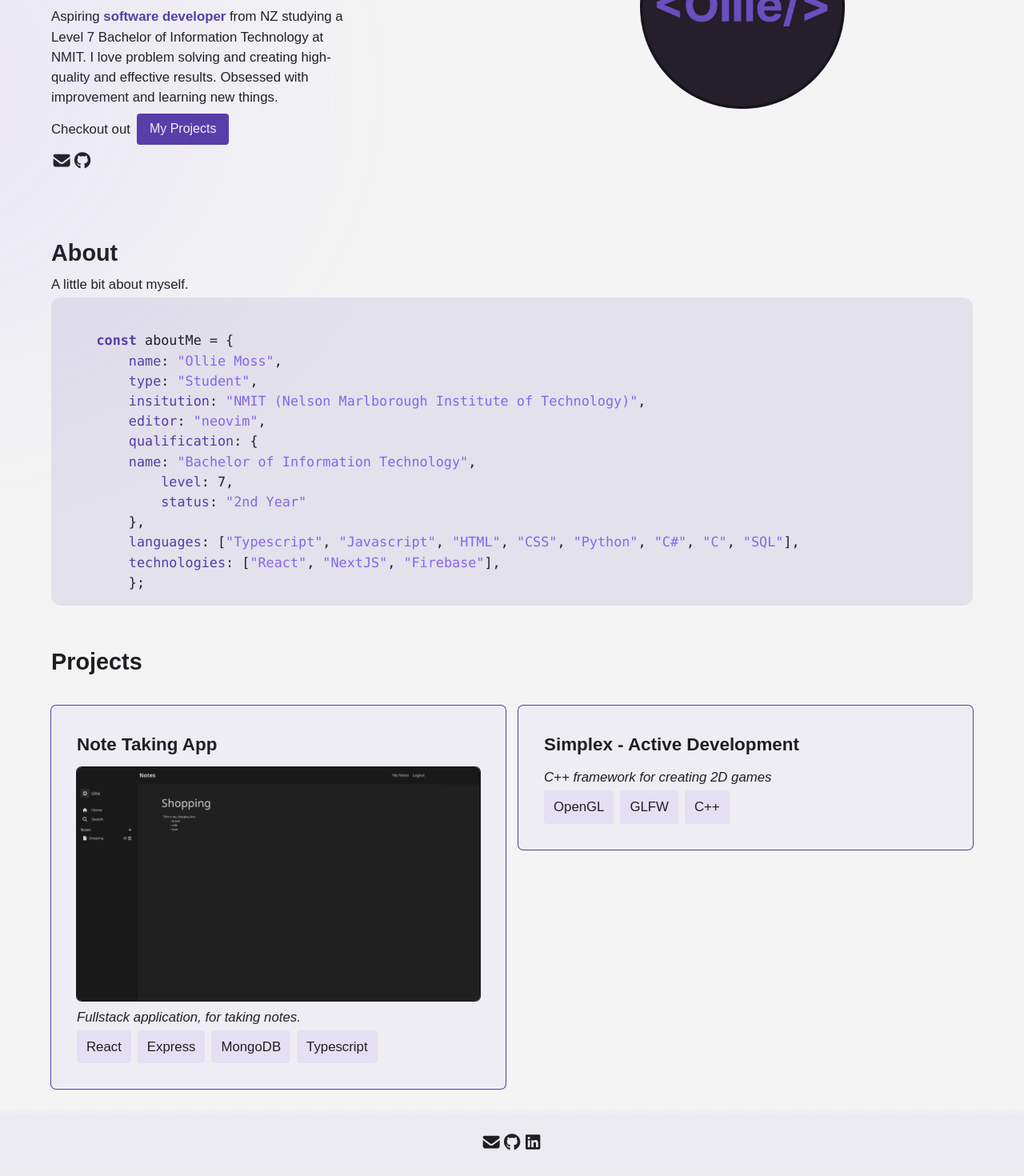
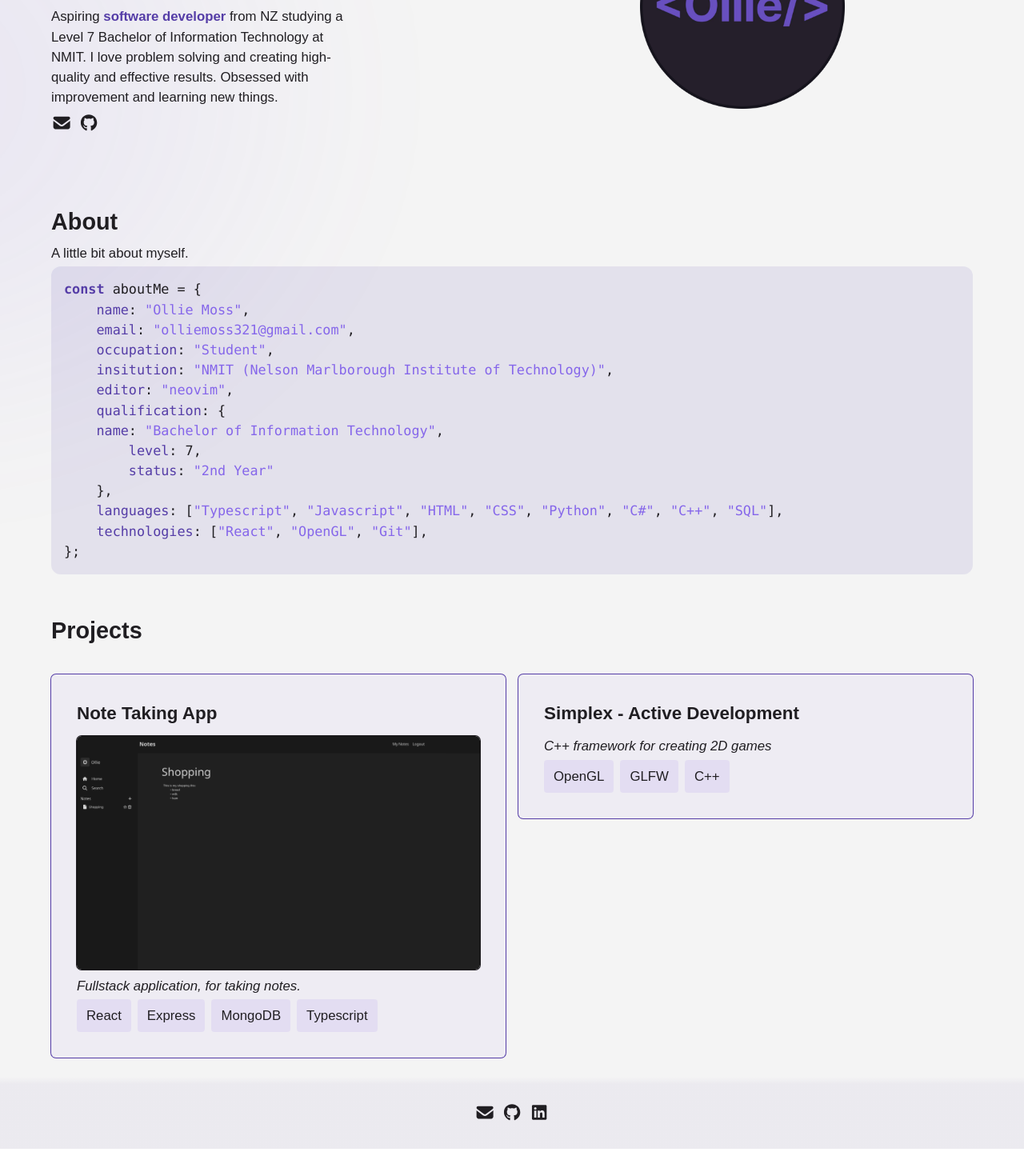
Before and after one commit to Ollie-Moss/my-portfolio, a React (Vite) app: page / in a window 1280 px wide. Shown: the part 288-1758 px from the top of the page at 80% size. After the commit the page ends 1724 px from the top, so only its background shows below. Built offline with nearby package versions, Linux system fonts and the light colour scheme; a web font is replaced by a local one.

Commit message:
Added email copy functionality and cleaned up project structure

```diff
--- a/src/App.tsx
+++ b/src/App.tsx
@@ -7,7 +7,8 @@ import Welcome from './components/WelcomeSection'
 
 function App() {
     return (
-        <div className="z-10 transition-colors text-base text-bg dark:text-white bg-white dark:bg-bg min-w-full min-h-[100vh] h-fit flex flex-col" >
+        <div className='transition-colors text-base text-bg dark:text-white bg-white dark:bg-bg min-w-full min-h-[100vh] h-fit '>
+            <div className="z-20 relative min-w-full min-h-[100vh] h-fit flex flex-col" >
                 <Header />
                 <main className='h-fit flex flex-col gap-12 px-6 py-3 md:px-16 md:py-6'>
                     {/* Top Section */}
@@ -20,6 +21,8 @@ function App() {
                 </main>
                 <Footer />
             </div>
+            <div id='bg-gradient' />
+        </div>
     )
 }
 
--- a/src/components/About.tsx
+++ b/src/components/About.tsx
@@ -1,10 +1,10 @@
 import CodeBlock from "./CodeBlock"
 
 export default function About() {
-    const aboutCode = `
-    const aboutMe = {
+    const aboutCode = `const aboutMe = {
     name: "Ollie Moss",
-        type: "Student",
+    email: "olliemoss321@gmail.com",
+    occupation: "Student",
     insitution: "NMIT (Nelson Marlborough Institute of Technology)",
     editor: "neovim",
     qualification: {
@@ -12,8 +12,8 @@ export default function About() {
         level: 7,
         status: "2nd Year"
     },
-        languages: ["Typescript", "Javascript", "HTML", "CSS", "Python", "C#", "C", "SQL"],
-        technologies: ["React", "NextJS", "Firebase"],
+    languages: ["Typescript", "Javascript", "HTML", "CSS", "Python", "C#", "C++", "SQL"],
+    technologies: ["React", "OpenGL", "Git"],
 };`
 
     return (
--- a/src/components/Footer.tsx
+++ b/src/components/Footer.tsx
@@ -1,17 +1,15 @@
-import type { SizeProp } from "@fortawesome/fontawesome-svg-core";
-import { faGithub, faLinkedin } from "@fortawesome/free-brands-svg-icons";
-import { faEnvelope } from "@fortawesome/free-solid-svg-icons";
-import { FontAwesomeIcon } from "@fortawesome/react-fontawesome";
+import CopyEmailIcon from "./icons/CopyEmailIcon";
+import GitHubIconLink from "./icons/GitHubIconLink";
+import LinkedInIconLink from "./icons/LinkedInIconLink";
 
 export default function Footer() {
-    const iconSize: SizeProp = "lg";
+
     return (
-        <footer className="py-8 w-full flex justify-center bg-gradient-to-t from-accent-dark/5 from-90% to-accent/0 to-100%">
-            {/* */}
-            <FontAwesomeIcon size={iconSize} icon={faEnvelope} />
-            <FontAwesomeIcon size={iconSize} icon={faGithub} />
-            <FontAwesomeIcon size={iconSize} icon={faLinkedin} />
-        </footer>
+        <footer className="py-8 w-full flex gap-2 justify-center bg-gradient-to-t from-accent-dark/5 from-90% to-accent/0 to-100%">
+            <CopyEmailIcon />
+            <GitHubIconLink />
+            <LinkedInIconLink />
+        </footer >
     )
 
 }
--- /dev/null
+++ b/src/components/ProjectCard.tsx
@@ -0,0 +1,30 @@
+import type { Project } from "../lib/types";
+
+export default function ProjectCard({ project }: { project: Project }) {
+    return (
+        <li className="bg-accent/5 dark:bg-bg-light p-8 text-base rounded-md ring-accent-dark dark:ring-accent ring-1 h-fit flex-col flex gap-1">
+            <h2 className="font-bold text-md mb-2">{project.name}</h2>
+            {project.imgPath && <img
+                src={project.imgPath}
+                className="w-full rounded-md ring-1 ring-bg mb-1" />}
+            <p className="italic">{project.description}</p>
+            <div className="flex gap-2 ">
+                {
+                    project.technologies.map(name => (
+                        <p
+                            key={name}
+                            className="px-3 py-2 rounded-sm bg-accent/10 dark:bg-bg-dark">
+                            {name}</p>
+                    ))
+                }
+            </div>
+            {project.github &&
+                <button className="px-4 py-2 text-sm bg-accent-dark dark:bg-accent text-white rounded">GitHub</button>
+            }
+            {project.link &&
+                <button className="px-4 py-2 text-sm bg-accent-dark dark:bg-accent text-white rounded">Live</button>
+            }
+
+        </li>
+    );
+}
--- a/src/components/Projects.tsx
+++ b/src/components/Projects.tsx
@@ -1,12 +1,5 @@
-export type Project = {
-    name: string,
-    description: string,
-    technologies: string[],
-    imgPath?: string,
-    imgAlt?: string,
-    link?: string,
-    github?: string
-}
+import type { Project } from "../lib/types"
+import ProjectCard from "./ProjectCard"
 
 export default function Projects() {
     const projects: Project[] = [
@@ -39,32 +32,3 @@ export default function Projects() {
     )
 
 }
-
-function ProjectCard({ project }: { project: Project }) {
-    return (
-        <li className="bg-accent/5 dark:bg-bg-light p-8 text-base rounded-md ring-accent-dark dark:ring-accent ring-1 h-fit flex-col flex gap-1">
-            <h2 className="font-bold text-md mb-2">{project.name}</h2>
-            {project.imgPath && <img
-                src={project.imgPath}
-                className="w-full rounded-md ring-1 ring-bg mb-1" />}
-            <p className="italic">{project.description}</p>
-            <div className="flex gap-2 ">
-                {
-                    project.technologies.map(name => (
-                        <p
-                            key={name}
-                            className="px-3 py-2 rounded-sm bg-accent/10 dark:bg-bg-dark">
-                            {name}</p>
-                    ))
-                }
-            </div>
-            {project.github &&
-                <button className="px-4 py-2 text-sm bg-accent-dark dark:bg-accent text-white rounded">GitHub</button>
-            }
-            {project.link &&
-                <button className="px-4 py-2 text-sm bg-accent-dark dark:bg-accent text-white rounded">Live</button>
-            }
-
-        </li>
-    );
-}
--- a/src/components/WelcomeSection.tsx
+++ b/src/components/WelcomeSection.tsx
@@ -1,10 +1,7 @@
-import type { SizeProp } from "@fortawesome/fontawesome-svg-core";
-import { faGithub } from "@fortawesome/free-brands-svg-icons";
-import { faEnvelope } from "@fortawesome/free-solid-svg-icons";
-import { FontAwesomeIcon } from "@fortawesome/react-fontawesome";
+import CopyEmailIcon from "./icons/CopyEmailIcon";
+import GitHubIconLink from "./icons/GitHubIconLink";
 
 export default function Welcome() {
-    const iconSize: SizeProp = "lg";
     return (
         <div className="mt-12 flex flex-col w-full">
             <h1 className="text-xl " >Hi, I'm</h1>
@@ -14,16 +11,11 @@ export default function Welcome() {
                 <p className="inline text-accent-dark dark:text-accent"> <strong>software developer </strong></p>
                 <p className="inline"> from NZ studying a Level 7 Bachelor of Information Technology at NMIT. I love problem solving and creating high-quality and effective results. Obsessed with improvement and learning new things. </p>
             </div>
-            <div className="flex gap-2 items-center my-2"><p>Checkout out</p>
-                <button className="px-4 py-2 text-sm bg-accent-dark dark:bg-accent text-white rounded">My Projects</button>
 
-            </div>
-
-            <div>
-                <FontAwesomeIcon size={iconSize} icon={faEnvelope} />
-                <FontAwesomeIcon size={iconSize} icon={faGithub} />
+            <div className="my-2 flex items-center gap-2">
+                <CopyEmailIcon />
+                <GitHubIconLink />
             </div>
         </div>
     )
-
 }
--- /dev/null
+++ b/src/components/icons/CopyEmailIcon.tsx
@@ -0,0 +1,42 @@
+import { FontAwesomeIcon } from "@fortawesome/react-fontawesome";
+import { useRef, useState } from "react";
+import { email, iconSize } from "../../lib/globals";
+import { faEnvelope } from "@fortawesome/free-solid-svg-icons";
+
+export default function CopyEmailIcon() {
+    const [copiedTextVisible, setCopiedTextVisible] = useState<boolean>(false);
+    const currentTimeout = useRef<number>(null);
+    const copyEmail = () => {
+        setCopiedTextVisible(true);
+        if (currentTimeout.current != null) clearTimeout(currentTimeout.current);
+        currentTimeout.current = setTimeout(() => {
+            setCopiedTextVisible(false);
+        }, 1000);
+
+        navigator.clipboard.writeText(email);
+    }
+    return (
+        <div>
+            <button
+                title={email}
+                onClick={copyEmail}>
+                <FontAwesomeIcon
+                    size={iconSize}
+                    icon={faEnvelope}
+                    className="hover:text-accent"
+                />
+            </button>
+            <div
+                style={{ gridTemplateColumns: copiedTextVisible ? "1fr" : "0fr" }}
+                className="overflow-hidden transition-[grid-template-columns] inline-grid ">
+                <div className="min-w-0 overflow-hidden">
+                    <p
+                        className="pl-1">
+                        Copied!
+                    </p>
+                </div>
+            </div>
+        </div>
+    )
+
+}
--- /dev/null
+++ b/src/components/icons/GitHubIconLink.tsx
@@ -0,0 +1,15 @@
+import { FontAwesomeIcon } from "@fortawesome/react-fontawesome";
+import { iconSize } from "../../lib/globals";
+import { faGithub } from "@fortawesome/free-brands-svg-icons";
+
+export default function GitHubIconLink() {
+    return (
+        <a target="_blank" href="https://github.com/Ollie-Moss">
+            <FontAwesomeIcon
+                size={iconSize}
+                icon={faGithub}
+                className="hover:text-accent"
+            />
+        </a>
+    )
+}
--- /dev/null
+++ b/src/components/icons/LinkedInIconLink.tsx
@@ -0,0 +1,18 @@
+import { faLinkedin } from "@fortawesome/free-brands-svg-icons";
+import { FontAwesomeIcon } from "@fortawesome/react-fontawesome";
+import { iconSize } from "../../lib/globals";
+
+export default function LinkedInIconLink() {
+    return (
+
+        <a target="_blank" href="https://www.linkedin.com/in/ollie-moss-530443278/">
+            <FontAwesomeIcon
+                size={iconSize}
+                icon={faLinkedin}
+                className="hover:text-accent"
+            />
+
+        </a>
+    )
+
+}
--- a/src/index.css
+++ b/src/index.css
@@ -25,9 +25,9 @@
   --text-3xl: clamp(2.5rem, 4rem, 6vw);
   --text-4xl: clamp(2.5rem, 5rem, 7vw);
 }
-body::before {
-  content: "";
+#bg-gradient {
   position: fixed;
+    z-index: 0;
   top: 50%;
   left: 0;
   width: 80vw;
--- /dev/null
+++ b/src/lib/globals.ts
@@ -0,0 +1,4 @@
+import type { SizeProp } from "@fortawesome/fontawesome-svg-core";
+
+export const iconSize: SizeProp = "lg";
+export const email: string = "olliemoss321@gmail.com"
```
Also changed, not shown: src/lib/types.d.ts (added, +9 -0 lines). Lines whose indentation alone changed are shown as unchanged.
